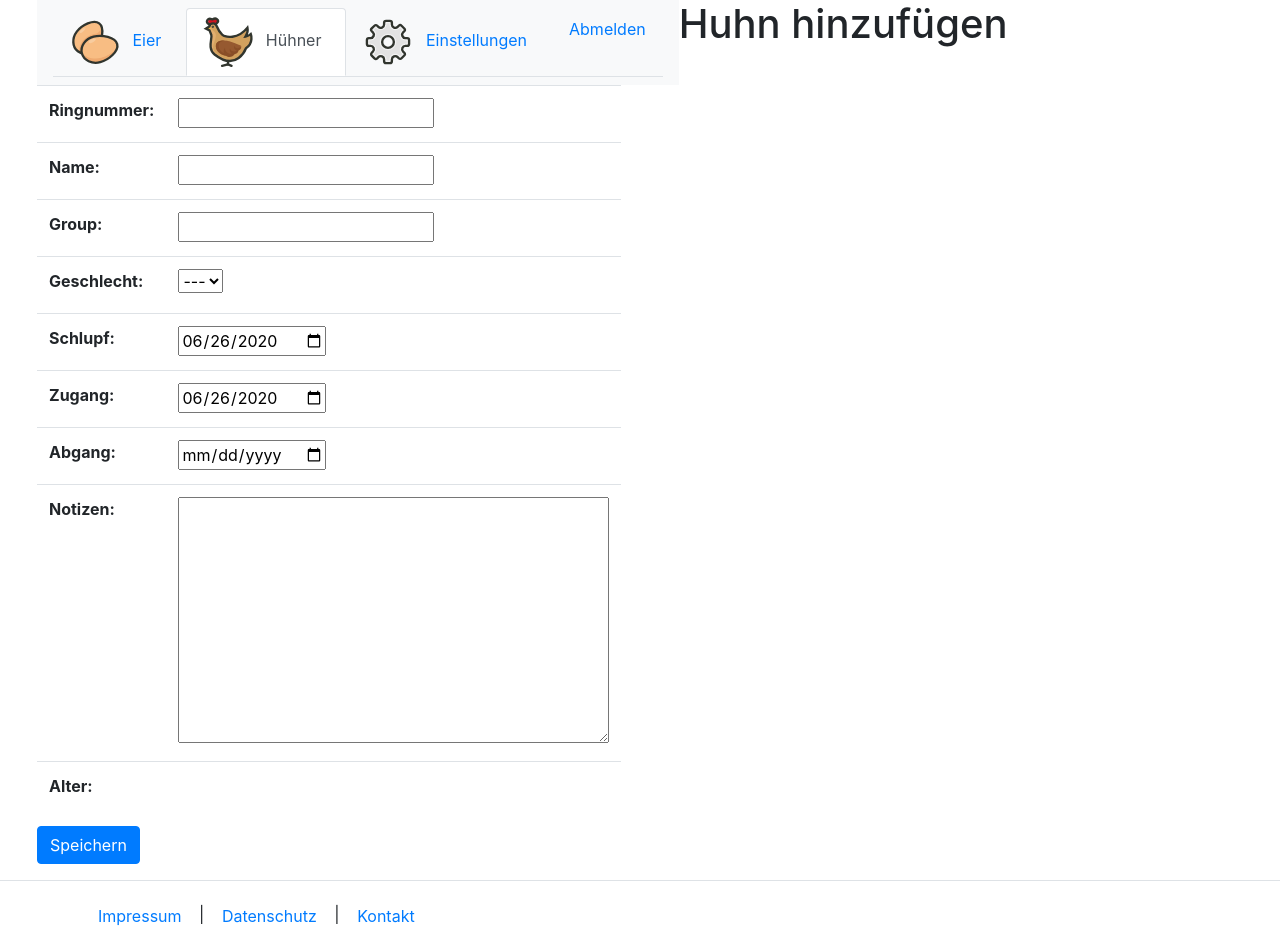
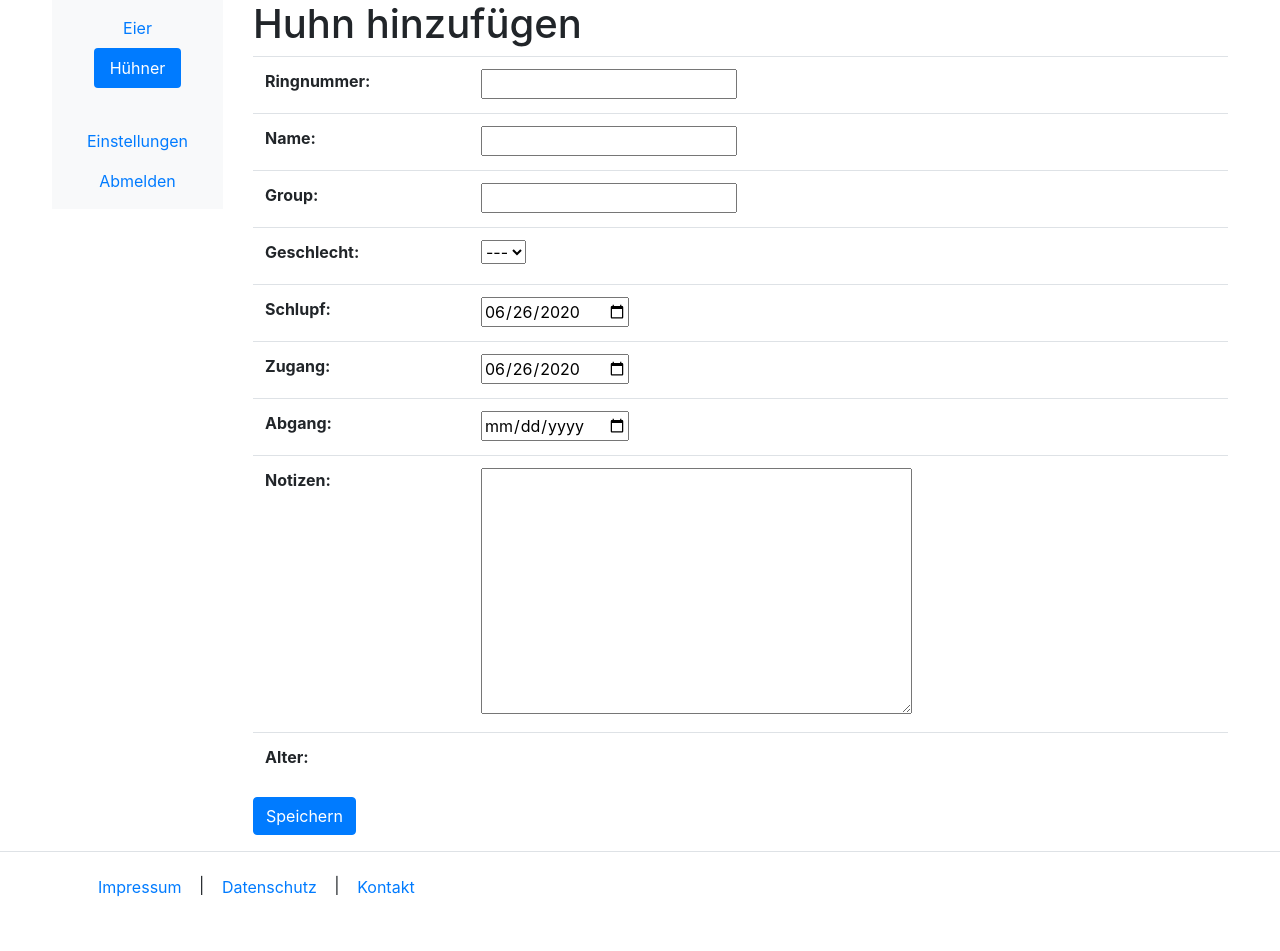
Before and after one commit to limugob/big_eggs, a Django app: page /chicken/chicken/add/ in a window 1280 px wide. After the commit the page ends 897 px from the top, so only its background shows below. Run offline with Django 3.2, Linux system fonts and the light colour scheme; parts of the project's set-up code (start-up, migrations or seed data) failed here and were passed over; some libraries are stand-ins or nearby versions.

Commit message:
revert 530b7d3e5cead7c2b70a1a0ef25db18ae720e4b3

```diff
--- a/big_eggs/core/templates/big_eggs/main.html
+++ b/big_eggs/core/templates/big_eggs/main.html
@@ -34,39 +34,27 @@
 
     <div class="container">
       <div class="row mx-md-n5">
-
+        <div class="col-md-2">
           <nav class="navbar navbar-expand-md navbar-light bg-light">
             {% comment %} <a class="navbar-brand" href="#">Navbar</a> {% endcomment %}
-            {% comment %} <button class="navbar-toggler" type="button" data-toggle="collapse" data-target="#mainNav" aria-controls="mainNav" aria-expanded="false" aria-label="Toggle navigation">
+            <button class="navbar-toggler" type="button" data-toggle="collapse" data-target="#mainNav" aria-controls="mainNav" aria-expanded="false" aria-label="Toggle navigation">
               <span class="navbar-toggler-icon"></span>
-            </button> {% endcomment %}
+            </button>
 
-            <ul class="nav nav-tabs flex-column flex-sm-row" id="mainNav">
-              <li>
-                <a class="nav-link {% if active == "eggs_list" %}active{% endif %}" href='{% url 'eggs_list' %}'>
-                  <img src="{% static "icons/eggs.svg" %}" height=50rem >
-                  <span class="mx-2 d-none d-md-inline">Eier</span>
-                </a>
-              </li>
-              <li>
-                <a class="nav-link {% if active == "chicken_list" %}active{% endif %}" href='{% url 'chicken_list' %}'>
-                  <img src="{% static "icons/chicken.svg" %}" height=50rem>
-                  <span class="mx-2 d-none d-md-inline">Hühner</span>
-                </a>
-              </li>
-              <li>
-                <a class="nav-link {% if active == "chickengroup_list" %}active{% endif %}" href='{% url 'chickengroup_list' %}'>
-                  <img src="{% static "icons/control_gear.svg" %}" height=50rem>
-                  <span class="mx-2 d-none d-md-inline">Einstellungen</span>
-                </a>
-              </li>
-              <li>
-                <a class="nav-link" href='{% url 'account_logout' %}'>Abmelden</a>
-              </li>
-            </ul>
+            <nav class="nav nav-pills flex-column collapse navbar-collapse" id="mainNav">
+              <a class="nav-link {% if active == "eggs_list" %}active{% endif %}" href='{% url 'eggs_list' %}'>Eier</a>
+              <a class="nav-link {% if active == "chicken_list" %}active{% endif %}" href='{% url 'chicken_list' %}'>Hühner</a>
+              <hr>
+              <a class="nav-link {% if active == "chickengroup_list" %}active{% endif %}" href='{% url 'chickengroup_list' %}'>Einstellungen</a>
+              <a class="nav-link" href='{% url 'account_logout' %}'>Abmelden</a>
+            </nav>
           </nav>
+        </div>
+        <div class="col-md-10" id="content">
 
-            {% block content %}{% endblock content %}
+            {% block content %}{% endblock %}
+
+        </div>
       </div>
     </div>
 
```
